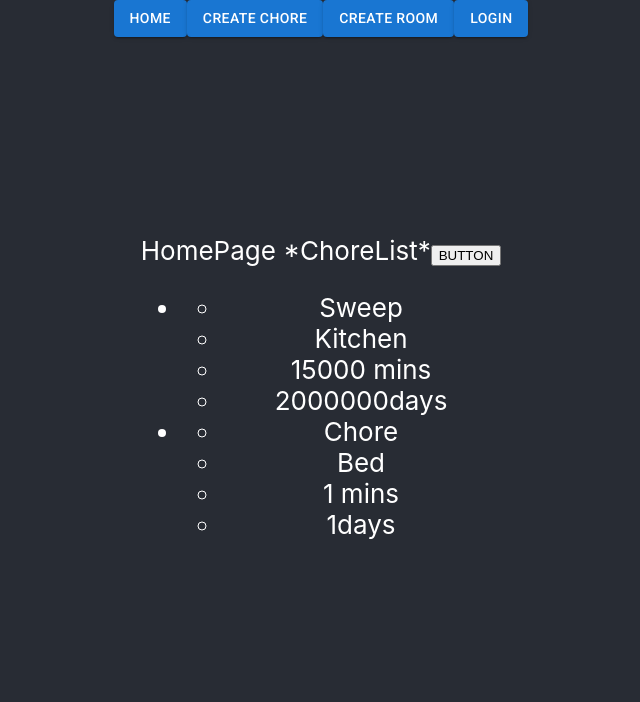
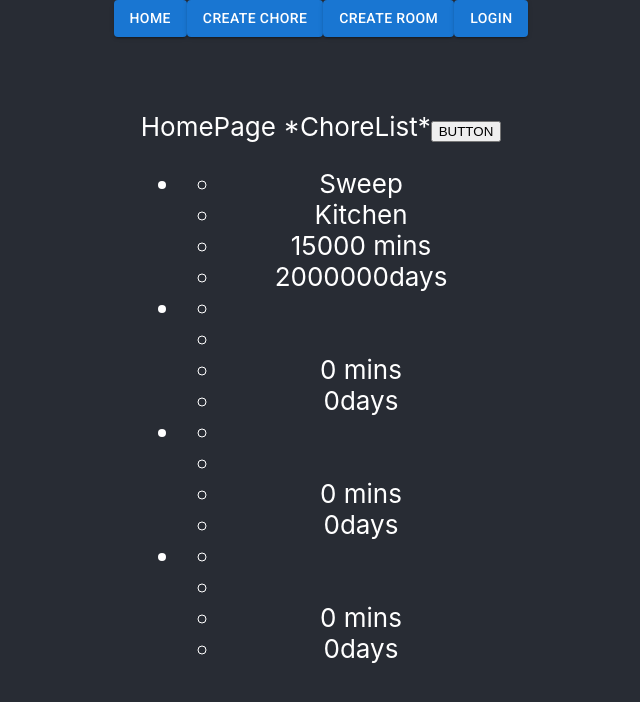
Before and after one commit to GarlicGrapes/Chorely, a React (Create React App) app: page / in a window 1280 px wide. Shown: the top 702 px of the page, without its empty margins (319-959 px from the left). Built offline with nearby package versions, Linux system fonts and the light colour scheme; data requests are answered from the project's data file.

Commit message:
refiguring db structure - in process of updating chores to live in rooms

```diff
--- a/db.json
+++ b/db.json
@@ -1,4 +1,16 @@
 {
+  "rooms": [
+    {
+      "roomName": "Kitchen",
+      "chores": [],
+      "id": 1
+    },
+    {
+      "roomName": "Bathroom",
+      "chores": [],
+      "id": 2
+    }
+  ],
   "chores": [
     {
       "id": 1,
@@ -10,19 +22,31 @@
       "isCompleted": false
     },
     {
-      "choreName": "Chore",
-      "choreRoom": "Bed",
-      "choreTime": "1",
-      "choreFrequency": "1",
+      "choreName": "",
+      "choreRoom": "",
+      "choreTime": 0,
+      "choreFrequency": 0,
       "choreStartDate": "AUTOMATIC DATE PULL",
       "isCompleted": false,
       "id": 2
-    }
-  ],
-  "rooms": [
+    },
     {
-      "id:": 1,
-      "roomName": ""
+      "choreName": "",
+      "choreRoom": "",
+      "choreTime": 0,
+      "choreFrequency": 0,
+      "choreStartDate": "AUTOMATIC DATE PULL",
+      "isCompleted": false,
+      "id": 3
+    },
+    {
+      "choreName": "",
+      "choreRoom": "",
+      "choreTime": 0,
+      "choreFrequency": 0,
+      "choreStartDate": "AUTOMATIC DATE PULL",
+      "isCompleted": false,
+      "id": 4
     }
   ],
   "users": [
--- a/src/App.js
+++ b/src/App.js
@@ -6,7 +6,7 @@ import NewChoreForm from './NewChoreForm';
 import NewRoomForm from "./NewRoomForm"
 import LogInPage from './LogInPage';
 import {BrowserRouter, Route, NavLink, Switch, Routes} from "react-router-dom";
-import { ChromeReaderModeSharp } from '@mui/icons-material';
+import { ChromeReaderModeSharp, RoomService } from '@mui/icons-material';
 
 
 function App() {
@@ -46,6 +46,7 @@ function App() {
 
             <NewChoreForm
               addChore={addChore}
+              rooms={rooms}
             />
 
           </Route>
@@ -54,6 +55,7 @@ function App() {
 
            <NewRoomForm
             addRoom={addRoom}
+            rooms={rooms}
            />
 
          </Route>
--- a/src/NewChoreForm.js
+++ b/src/NewChoreForm.js
@@ -1,18 +1,20 @@
 import React, {useState} from "react";
 
-function NewChoreForm({addChore}) {
+function NewChoreForm({addChore, rooms}) {
 
     const blankChoreForm = {
         "choreName": "",
-        "choreRoom": "",
-        "choreTime": 0,
-        "choreFrequency": 0,
-        "choreStartDate": "AUTOMATIC DATE PULL",
-        "isCompleted" : false
+        "isCompleted": false
     }
 
 
     const [choreFormData, setChoreFormData] = useState(blankChoreForm)
+
+    const roomsMap = rooms.map((room) => {
+        return(
+            <option key={room.id} value={room.roomName}>{room.roomName}</option>
+        )
+    })
 
     function handleChoreChange(e) {
         const key = e.target.id
@@ -33,7 +35,11 @@ function NewChoreForm({addChore}) {
             },
             body: JSON.stringify(choreFormData),
         })
-        .then((r) => r.json())
+        .then((r) => {
+            r.json()
+        console.log(r)
+    }
+            )
         .then((data) => {
             addChore(data)
             setChoreFormData(blankChoreForm)
@@ -56,14 +62,17 @@ function NewChoreForm({addChore}) {
             <br/>
 
             <label htmlFor="choreRoom">Room</label>
-            <input
+            {/* <input
                 type="text"
                 id="choreRoom"
                 value={choreFormData.choreRoom}
                 onChange= {handleChoreChange}
-            />
+            /> */}
+            <select>
+                {roomsMap}
+            </select>
 
-            <br/>
+            {/* <br/>
 
             <label htmlFor="choreTime">Time to Complete</label>
             <input
@@ -73,15 +82,15 @@ function NewChoreForm({addChore}) {
                 onChange= {handleChoreChange}
             />
 
-            <br/>
+            <br/> */}
 
-            <label htmlFor="choreFrequency">How often?</label>
+            {/* <label htmlFor="choreFrequency">How often?</label>
             <input
                 type="integer"
                 id="choreFrequency"
                 value={choreFormData.choreFrequency}
                 onChange= {handleChoreChange}
-            />
+            /> */}
 
             <br/>
 
--- a/src/NewRoomForm.js
+++ b/src/NewRoomForm.js
@@ -3,7 +3,8 @@ import React, {useState} from "react";
 function NewRoomForm({addRoom}) {
 
     const blankRoomForm = {
-        "roomName": ""
+        "roomName": "",
+        "chores": []
     }
 
     const [roomFormData, setRoomFormData] = useState(blankRoomForm)
@@ -27,13 +28,14 @@ function NewRoomForm({addRoom}) {
             },
             body: JSON.stringify(roomFormData),
         })
-        .then((r) => r.json())
+        .then((r) => {
+            r.json()
+            console.log(r)
+        })
         .then((data) => {
-            console.log(data)
             addRoom(data)
             setRoomFormData(blankRoomForm)
         })
-        // .then((newChore) => setChores([...chores, newChore]))
     }
 
 
```
